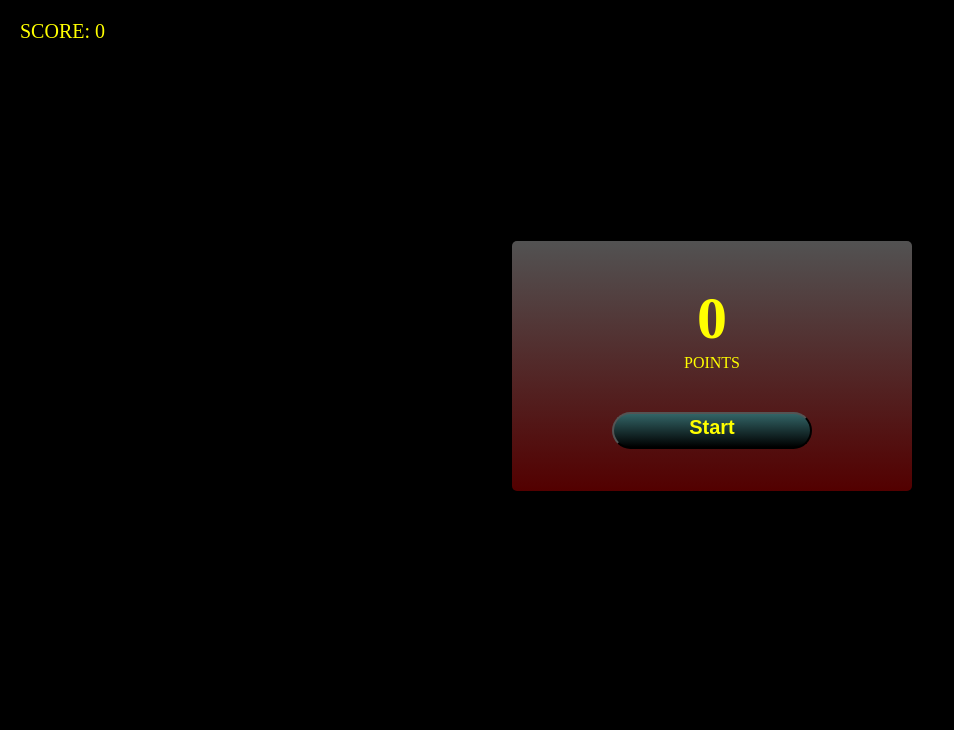
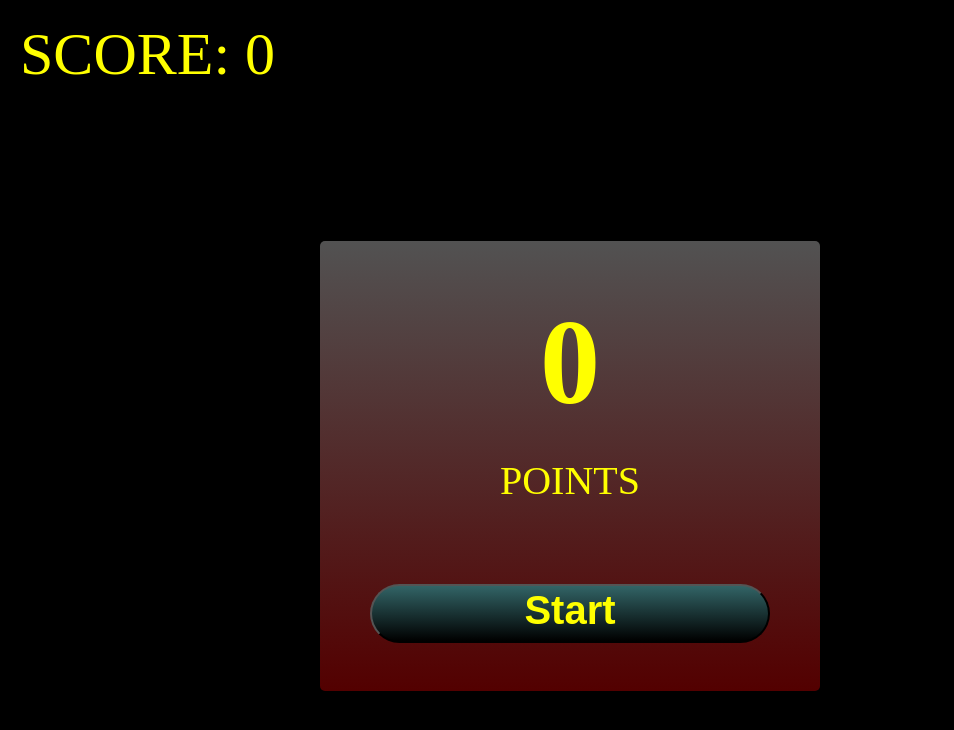
Before and after one commit to SPUR-TECH/asteroids, a plain HTML site: page index.html in a window 1280 px wide. Shown: the whole page, without its empty margins (0-954 px from the left). Drawn offline with nearby package versions, Linux system fonts and the light colour scheme.

Commit message:
resize model and fonts

```diff
--- a/style.css
+++ b/style.css
@@ -10,20 +10,20 @@ body {
     position: fixed;
     color: yellow;
     padding: 20px;
-    font-size: 20px;
+    font-size: 60px;
 }
 
 #model {
     position: absolute;
     background-image: linear-gradient(rgb(82, 82, 82), rgb(83, 0, 0));
-    height: 250px;
-    width: 400px;
+    height: 450px;
+    width: 500px;
     display: flex;
     align-items: center;
     justify-content: center;
     border-radius: 5px;
     top: 30%;
-    left: 40%;
+    left: 25%;
 }
 
 h1 {
@@ -31,7 +31,7 @@ h1 {
     align-items: center;
     justify-content: center;
     color: yellow;
-    font-size: 60px;
+    font-size: 120px;
     margin-bottom: -15px;
     margin-top: -10px;
 }
@@ -41,11 +41,12 @@ p {
     align-items: center;
     justify-content: center;
     color: yellow;
-    margin-bottom: 40px;
+    margin-bottom: 80px;
+    font-size: 40px;
 }
 
 button {
-    width: 200px;
+    width: 400px;
     padding-left: 10px;
     padding-right: 10px;
     padding-top: 2px;
@@ -55,6 +56,6 @@ button {
     background-image: linear-gradient(rgb(50, 100, 102), black);
     color: yellow;
     font-weight: 900;
-    font-size: 20px;
+    font-size: 40px;
     margin-bottom: -15px;
 }
```
